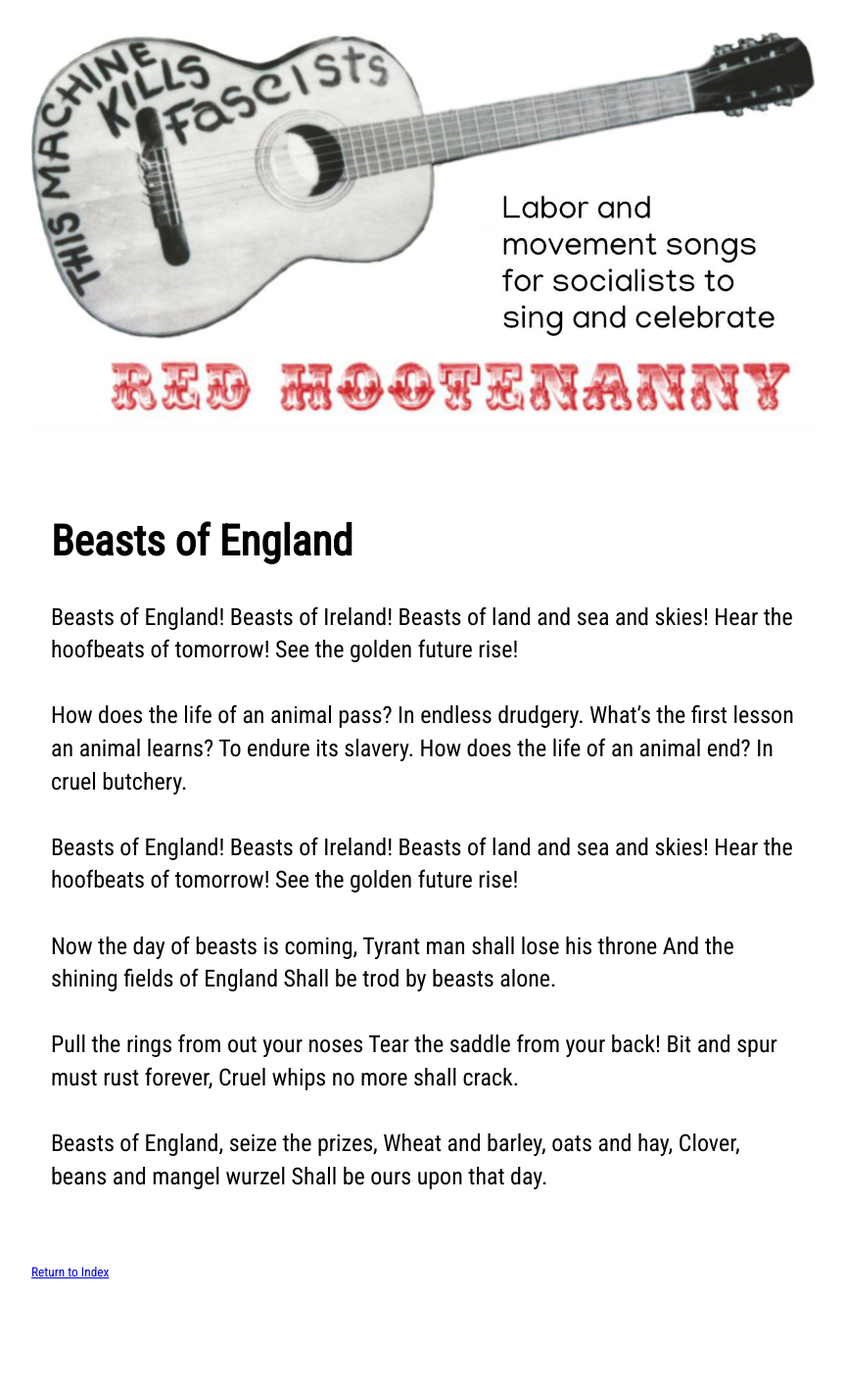
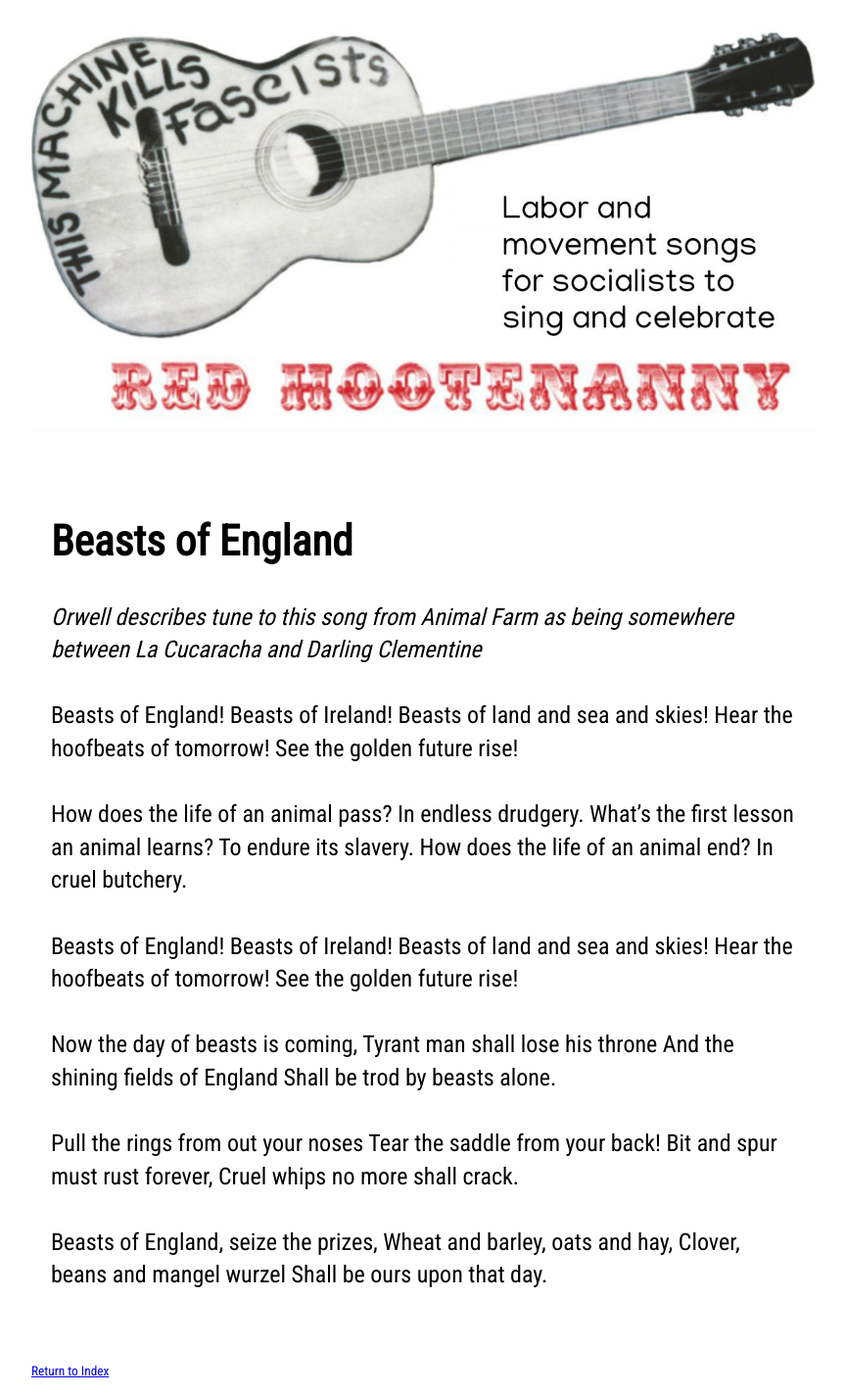
Before and after one commit to socialismconference/songbook.github.io, a Jekyll site: the page built from songs/beasts-of-england.md, in a window 1280 px wide. Shown: the whole page at 98% size, without its empty margins (208-1071 px from the left). Built offline with Jekyll 4.4.1, drawn with Linux system fonts in a browser that asks for light colours; our own code applies the rules of GitHub Pages for plain Markdown files; a script that is not in the unit is left out; before the commit the page ends 1323 px from its top, so only the background shows below that.

Commit message:
Add line breaks and tune description

```diff
--- a/songs/beasts-of-england.md
+++ b/songs/beasts-of-england.md
@@ -4,6 +4,8 @@ author: George Orwell
 ---
 
 ## Beasts of England
+
+> Orwell describes tune to this song from *Animal Farm* as being somewhere between *La Cucaracha* and *Darling Clementine*
 
 Beasts of England! Beasts of Ireland!
 Beasts of land and sea and skies!
```
